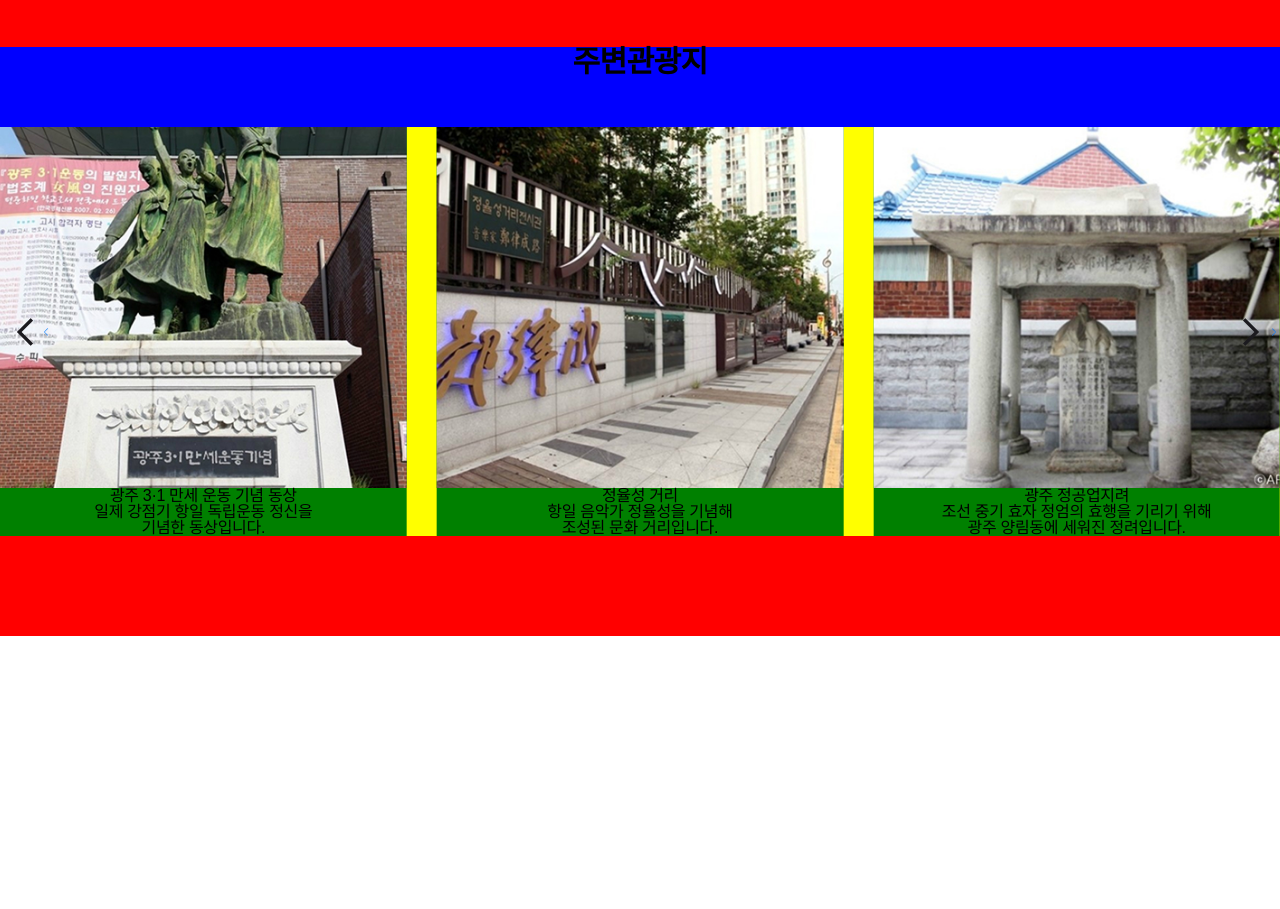
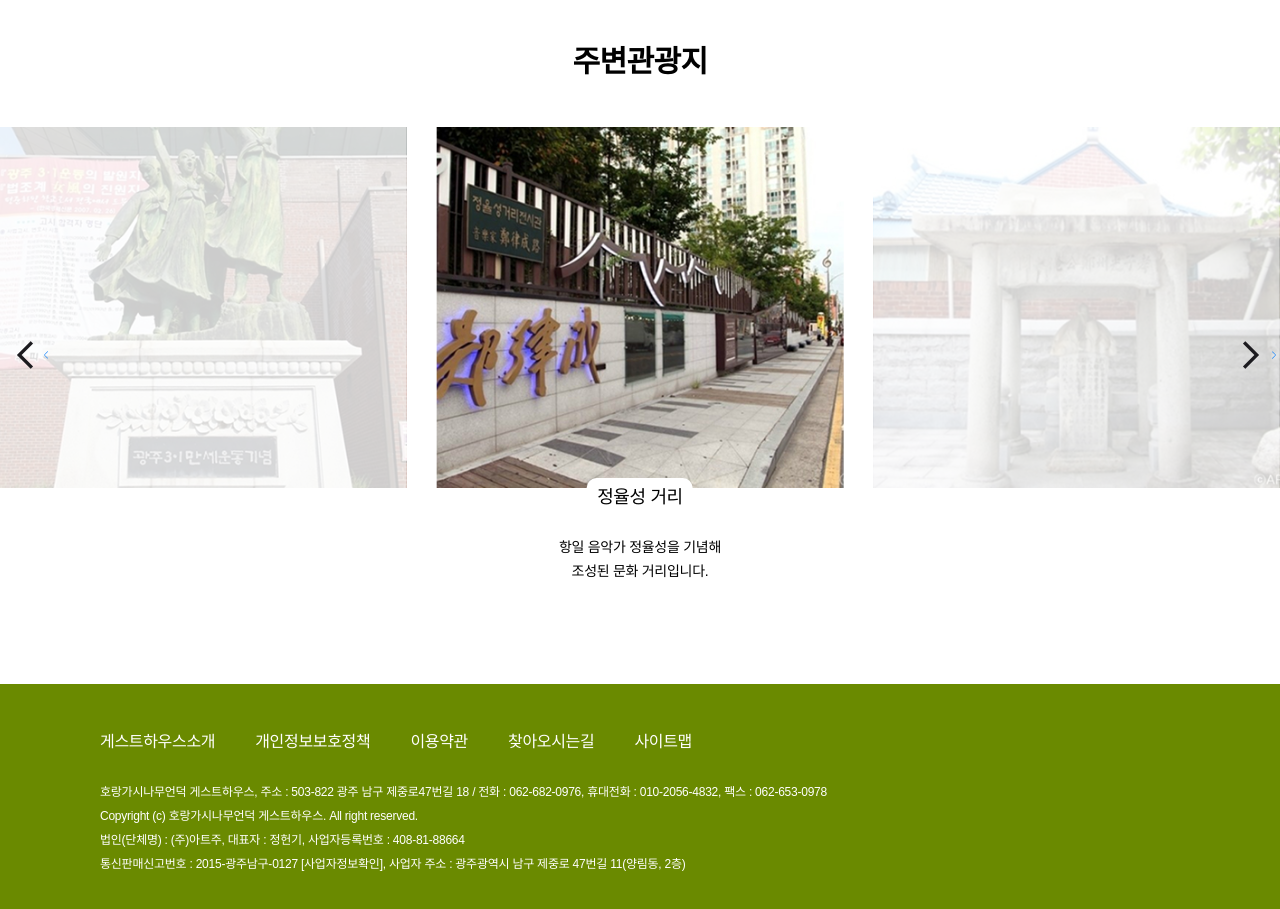
Before and after one commit to minwoo416/landing_horanggasy, a plain HTML site: page index.html in a window 1280 px wide. Shown: the part 5820-6729 px from the top of the page. Before the commit the page ends 6456 px from the top, so only its background shows below. Drawn offline with nearby package versions, Linux system fonts and the light colour scheme.

```diff
--- a/index.html
+++ b/index.html
@@ -296,6 +296,21 @@
             </div>
         </section>
     </main>
-    <footer></footer>
+    <footer>
+        <div class="footer_container">
+            <ul>
+                <li><a href="#">게스트하우스소개</a></li>
+                <li><a href="#">개인정보보호정책</a></li>
+                <li><a href="#">이용약관</a></li>
+                <li><a href="#">찾아오시는길</a></li>
+                <li><a href="#">사이트맵</a></li>
+            </ul>
+            <div class="footer_info">
+                <address>
+                    호랑가시나무언덕 게스트하우스, 주소 : 503-822 광주 남구 제중로47번길 18 / 전화 : 062-682-0976, 휴대전화 : 010-2056-4832, 팩스 :  062-653-0978<br>Copyright (c) 호랑가시나무언덕 게스트하우스. All right reserved.<br>법인(단체명) : (주)아트주, 대표자 : 정헌기, 사업자등록번호 : 408-81-88664<br>통신판매신고번호 : 2015-광주남구-0127 [사업자정보확인], 사업자 주소 : 광주광역시 남구 제중로 47번길 11(양림동, 2층)
+                </address>
+            </div>
+        </div>
+    </footer>
 </body>
 </html>
--- a/styles/index.css
+++ b/styles/index.css
@@ -238,34 +238,76 @@ main .program .program_container .program_wrap li .sub_title {
 main .tourist {
     text-align:center;
     padding:100px 0;
-    background:red;
 }
 main .tourist .tourist_container {
     max-width:1590px; margin:0 auto;
-    background:blue;
 }
 main .tourist .tourist_container h3 {
     font-size:1.875rem; font-weight:800;
 }
 main .tourist .tourist_container .swiper {
-    background:yellow;
     text-align:left;
     margin-top:50px;
 
 }
 main .tourist .tourist_container .swiper .swiper-wrapper {}
 main .tourist .tourist_container .swiper .swiper-wrapper .swiper-slide {
-    background:green;
     width:300px;
     text-align:center;
+    position:relative;
+}
+main .tourist .tourist_container .swiper .swiper-wrapper .swiper-slide::after {
+    content:"";
+    display:block;
+    width:100%; height:100%;
+    position:absolute; left:0; top:0;
+    background:rgba(255,255,255,0.8)
 }
 main .tourist .tourist_container .swiper .swiper-wrapper .swiper-slide .tourist_photo {width:100%;}
 main .tourist .tourist_container .swiper .swiper-wrapper .swiper-slide .tourist_photo img {width:100%; display:block;}
-main .tourist .tourist_container .swiper .swiper-wrapper .swiper-slide .main_title {}
-main .tourist .tourist_container .swiper .swiper-wrapper .swiper-slide .sub_title {}
+main .tourist .tourist_container .swiper .swiper-wrapper .swiper-slide .main_title {
+    font-size:1.125rem;
+    font-weight:500;
+    margin:-10px auto 20px;
+    padding:10px;
+    background:#fff;
+    position:relative; z-index:999;
+    width:max-content;
+    border-radius:10px;
+    display:none;
+}
+main .tourist .tourist_container .swiper .swiper-wrapper .swiper-slide .sub_title {
+    font-size:0.875rem;
+    line-height:1.7;
+    display:none;
+}
+main .tourist .tourist_container .swiper .swiper-wrapper .swiper-slide-active::after {
+    background:none;
+}
+main .tourist .tourist_container .swiper .swiper-wrapper .swiper-slide-active .main_title,
+main .tourist .tourist_container .swiper .swiper-wrapper .swiper-slide-active .sub_title {display:block;}
 main .tourist .tourist_container .swiper .swiper-button-prev {}
 main .tourist .tourist_container .swiper .swiper-button-prev::after {display:none;}
 main .tourist .tourist_container .swiper .swiper-button-prev img {}
 main .tourist .tourist_container .swiper .swiper-button-next::after {display:none;}
 main .tourist .tourist_container .swiper .swiper-button-next img {}
 /* 푸터 */
+footer {background:#6A8A00; padding:50px 100px;}
+footer .footer_container {}
+footer .footer_container ul {
+    display:flex; gap:40px;
+    margin-bottom:30px;
+}
+footer .footer_container ul li {}
+footer .footer_container ul li a {
+    display:block;
+    font-weight:500;
+    color:#fff;
+}
+footer .footer_container .footer_info {}
+footer .footer_container .footer_info address {
+    font-size:0.75rem;
+    font-weight:300;
+    line-height:2.0;
+    color:#fff;
+}
```
Also changed, not shown: 1 other file.
